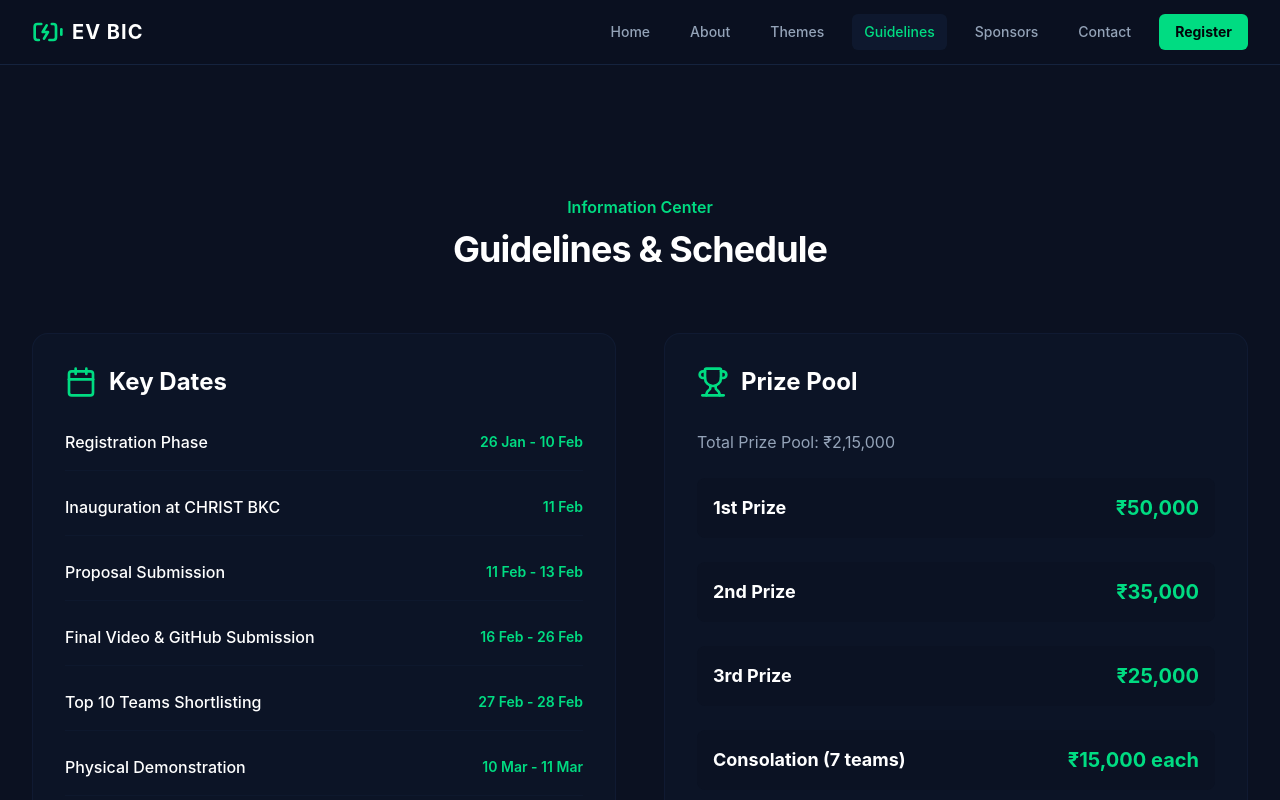
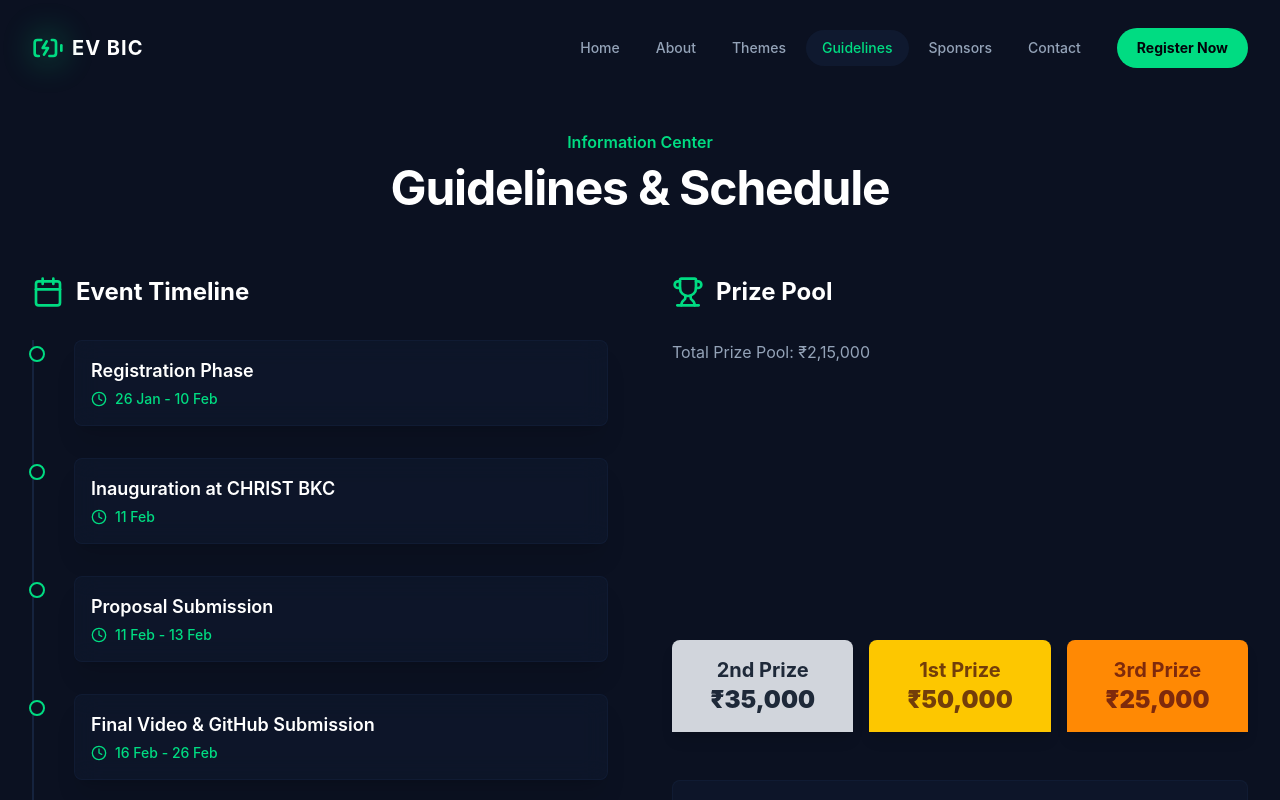
Before and after one commit to AdharshJolly/EV-BIC, a React (Vite) app: page /guidelines in a window 1280 px wide. Shown: the top 800 px of the page. Built offline with nearby package versions, Linux system fonts and the light colour scheme.

Commit message:
feat: Enhance UI with animations, glassmorphism, and improved layout

```diff
--- a/package.json
+++ b/package.json
@@ -12,11 +12,14 @@
   "dependencies": {
     "@tailwindcss/postcss": "^4.1.18",
     "autoprefixer": "^10.4.23",
+    "clsx": "^2.1.1",
+    "framer-motion": "^12.26.1",
     "lucide-react": "^0.562.0",
     "postcss": "^8.5.6",
     "react": "^19.2.0",
     "react-dom": "^19.2.0",
     "react-router-dom": "^7.12.0",
+    "tailwind-merge": "^3.4.0",
     "tailwindcss": "^4.1.18"
   },
   "devDependencies": {
--- a/src/components/Navbar.tsx
+++ b/src/components/Navbar.tsx
@@ -1,10 +1,21 @@
-import { useState } from 'react';
+import { useState, useEffect } from 'react';
 import { Link, useLocation } from 'react-router-dom';
 import { Menu, X, BatteryCharging } from 'lucide-react';
+import { motion, AnimatePresence } from 'framer-motion';
+import { cn } from '../lib/utils';
 
 const Navbar = () => {
   const [isOpen, setIsOpen] = useState(false);
+  const [scrolled, setScrolled] = useState(false);
   const location = useLocation();
+
+  useEffect(() => {
+    const handleScroll = () => {
+      setScrolled(window.scrollY > 20);
+    };
+    window.addEventListener('scroll', handleScroll);
+    return () => window.removeEventListener('scroll', handleScroll);
+  }, []);
 
   const navItems = [
     { name: 'Home', path: '/' },
@@ -16,42 +27,60 @@ const Navbar = () => {
   ];
 
   return (
-    <nav className="bg-brand-primary/90 backdrop-blur-md border-b border-brand-secondary sticky top-0 z-50">
+    <nav
+      className={cn(
+        "fixed top-0 w-full z-50 transition-all duration-300",
+        scrolled
+          ? "bg-brand-primary/80 backdrop-blur-lg border-b border-brand-secondary/50 py-2"
+          : "bg-transparent py-4"
+      )}
+    >
       <div className="max-w-7xl mx-auto px-4 sm:px-6 lg:px-8">
         <div className="flex items-center justify-between h-16">
           <div className="flex items-center">
-            <Link to="/" className="flex items-center space-x-2">
-              <BatteryCharging className="h-8 w-8 text-brand-accent" />
-              <span className="text-xl font-bold text-white tracking-wider">EV BIC</span>
+            <Link to="/" className="flex items-center space-x-2 group">
+              <div className="relative">
+                <div className="absolute inset-0 bg-brand-accent blur-lg opacity-20 group-hover:opacity-40 transition-opacity"></div>
+                <BatteryCharging className="h-8 w-8 text-brand-accent relative z-10" />
+              </div>
+              <span className="text-xl font-bold text-white tracking-wider group-hover:text-brand-accent transition-colors">EV BIC</span>
             </Link>
           </div>
           <div className="hidden md:block">
-            <div className="ml-10 flex items-baseline space-x-4">
+            <div className="ml-10 flex items-center space-x-1">
               {navItems.map((item) => (
                 <Link
                   key={item.name}
                   to={item.path}
-                  className={`px-3 py-2 rounded-md text-sm font-medium transition-colors duration-200 ${
+                  className={cn(
+                    "px-4 py-2 rounded-full text-sm font-medium transition-all duration-200 relative",
                     location.pathname === item.path
-                      ? 'text-brand-accent bg-brand-secondary/50'
-                      : 'text-brand-muted hover:text-white hover:bg-brand-secondary/30'
-                  }`}
+                      ? "text-brand-accent"
+                      : "text-brand-muted hover:text-white"
+                  )}
                 >
+                  {location.pathname === item.path && (
+                    <motion.div
+                      layoutId="navbar-indicator"
+                      className="absolute inset-0 bg-brand-secondary/50 rounded-full -z-10"
+                      transition={{ type: "spring", bounce: 0.2, duration: 0.6 }}
+                    />
+                  )}
                   {item.name}
                 </Link>
               ))}
               <Link
                 to="/register"
-                className="bg-brand-accent text-brand-dark px-4 py-2 rounded-md text-sm font-bold hover:bg-brand-accent/90 transition-colors"
+                className="ml-4 bg-brand-accent text-brand-dark px-5 py-2.5 rounded-full text-sm font-bold hover:bg-white hover:shadow-[0_0_20px_-5px_rgba(0,220,130,0.5)] transition-all duration-300 transform hover:-translate-y-0.5"
               >
-                Register
+                Register Now
               </Link>
             </div>
           </div>
           <div className="-mr-2 flex md:hidden">
             <button
               onClick={() => setIsOpen(!isOpen)}
-              className="inline-flex items-center justify-center p-2 rounded-md text-brand-muted hover:text-white hover:bg-brand-secondary focus:outline-none"
+              className="inline-flex items-center justify-center p-2 rounded-md text-brand-muted hover:text-white hover:bg-brand-secondary/50 focus:outline-none"
             >
               {isOpen ? <X className="block h-6 w-6" /> : <Menu className="block h-6 w-6" />}
             </button>
@@ -60,19 +89,26 @@ const Navbar = () => {
       </div>
 
       {/* Mobile menu */}
+      <AnimatePresence>
         {isOpen && (
-        <div className="md:hidden bg-brand-primary border-b border-brand-secondary">
+          <motion.div
+            initial={{ opacity: 0, height: 0 }}
+            animate={{ opacity: 1, height: 'auto' }}
+            exit={{ opacity: 0, height: 0 }}
+            className="md:hidden bg-brand-primary/95 backdrop-blur-xl border-b border-brand-secondary overflow-hidden"
+          >
             <div className="px-2 pt-2 pb-3 space-y-1 sm:px-3">
               {navItems.map((item) => (
                 <Link
                   key={item.name}
                   to={item.path}
                   onClick={() => setIsOpen(false)}
-                className={`block px-3 py-2 rounded-md text-base font-medium ${
+                  className={cn(
+                    "block px-3 py-2 rounded-md text-base font-medium",
                     location.pathname === item.path
-                    ? 'text-brand-accent bg-brand-secondary/50'
-                    : 'text-brand-muted hover:text-white hover:bg-brand-secondary/30'
-                }`}
+                      ? "text-brand-accent bg-brand-secondary/30"
+                      : "text-brand-muted hover:text-white hover:bg-brand-secondary/20"
+                  )}
                 >
                   {item.name}
                 </Link>
@@ -80,13 +116,14 @@ const Navbar = () => {
               <Link
                 to="/register"
                 onClick={() => setIsOpen(false)}
-              className="block w-full text-center mt-4 bg-brand-accent text-brand-dark px-4 py-3 rounded-md text-base font-bold hover:bg-brand-accent/90"
+                className="block w-full text-center mt-4 bg-brand-accent text-brand-dark px-4 py-3 rounded-lg text-base font-bold hover:bg-white transition-colors"
               >
                 Register Now
               </Link>
             </div>
-        </div>
+          </motion.div>
         )}
+      </AnimatePresence>
     </nav>
   );
 };
--- a/src/index.css
+++ b/src/index.css
@@ -5,10 +5,25 @@
   --color-brand-primary: #0B1121;
   --color-brand-secondary: #15233E;
   --color-brand-accent: #00DC82;
+  --color-brand-accent-glow: rgba(0, 220, 130, 0.5);
   --color-brand-text: #E2E8F0;
   --color-brand-muted: #94A3B8;
 
-  --font-sans: Inter, system-ui, sans-serif;
+  --font-sans: 'Inter', system-ui, sans-serif;
+
+  --animate-float: float 6s ease-in-out infinite;
+  --animate-gradient: gradient 8s linear infinite;
+
+  @keyframes float {
+    0%, 100% { transform: translateY(0); }
+    50% { transform: translateY(-20px); }
+  }
+
+  @keyframes gradient {
+    0% { background-position: 0% 50%; }
+    50% { background-position: 100% 50%; }
+    100% { background-position: 0% 50%; }
+  }
 }
 
 :root {
@@ -17,4 +32,39 @@
 
 body {
   @apply bg-brand-primary text-brand-text antialiased;
+  background-image:
+    linear-gradient(to right, rgba(21, 35, 62, 0.1) 1px, transparent 1px),
+    linear-gradient(to bottom, rgba(21, 35, 62, 0.1) 1px, transparent 1px);
+  background-size: 40px 40px;
+  background-attachment: fixed;
 }
+
+/* Custom Scrollbar */
+::-webkit-scrollbar {
+  width: 10px;
+}
+
+::-webkit-scrollbar-track {
+  @apply bg-brand-primary;
+}
+
+::-webkit-scrollbar-thumb {
+  @apply bg-brand-secondary rounded-full border border-brand-primary;
+}
+
+::-webkit-scrollbar-thumb:hover {
+  @apply bg-brand-muted;
+}
+
+.glass-panel {
+  @apply bg-brand-secondary/30 backdrop-blur-md border border-brand-secondary/50 shadow-xl;
+}
+
+.neon-glow {
+  box-shadow: 0 0 20px -5px var(--color-brand-accent-glow);
+}
+
+.text-gradient {
+  @apply bg-clip-text text-transparent bg-gradient-to-r from-white via-brand-accent to-white animate-gradient;
+  background-size: 300%;
+}
--- /dev/null
+++ b/src/lib/utils.ts
@@ -0,0 +1,6 @@
+import { type ClassValue, clsx } from 'clsx';
+import { twMerge } from 'tailwind-merge';
+
+export function cn(...inputs: ClassValue[]) {
+  return twMerge(clsx(inputs));
+}
--- a/src/pages/Guidelines.tsx
+++ b/src/pages/Guidelines.tsx
@@ -1,69 +1,108 @@
-import { Calendar, Trophy } from 'lucide-react';
+import { Calendar, Trophy, Clock, CheckCircle2 } from 'lucide-react';
+import { motion } from 'framer-motion';
 
 const Guidelines = () => {
   const dates = [
-    { event: 'Registration Phase', date: '26 Jan - 10 Feb' },
-    { event: 'Inauguration at CHRIST BKC', date: '11 Feb' },
-    { event: 'Proposal Submission', date: '11 Feb - 13 Feb' },
-    { event: 'Final Video & GitHub Submission', date: '16 Feb - 26 Feb' },
-    { event: 'Top 10 Teams Shortlisting', date: '27 Feb - 28 Feb' },
-    { event: 'Physical Demonstration', date: '10 Mar - 11 Mar' },
-    { event: 'Valedictory', date: '12 Mar' },
+    { event: 'Registration Phase', date: '26 Jan - 10 Feb', status: 'upcoming' },
+    { event: 'Inauguration at CHRIST BKC', date: '11 Feb', status: 'future' },
+    { event: 'Proposal Submission', date: '11 Feb - 13 Feb', status: 'future' },
+    { event: 'Final Video & GitHub Submission', date: '16 Feb - 26 Feb', status: 'future' },
+    { event: 'Top 10 Teams Shortlisting', date: '27 Feb - 28 Feb', status: 'future' },
+    { event: 'Physical Demonstration', date: '10 Mar - 11 Mar', status: 'future' },
+    { event: 'Valedictory', date: '12 Mar', status: 'future' },
   ];
 
   const prizes = [
-    { place: '1st Prize', amount: '₹50,000' },
-    { place: '2nd Prize', amount: '₹35,000' },
-    { place: '3rd Prize', amount: '₹25,000' },
-    { place: 'Consolation (7 teams)', amount: '₹15,000 each' },
+    { place: '2nd Prize', amount: '₹35,000', color: 'bg-gray-300', text: 'text-gray-800', height: 'h-48' },
+    { place: '1st Prize', amount: '₹50,000', color: 'bg-yellow-400', text: 'text-yellow-900', height: 'h-64' },
+    { place: '3rd Prize', amount: '₹25,000', color: 'bg-orange-400', text: 'text-orange-900', height: 'h-40' },
   ];
 
   return (
-    <div className="bg-brand-primary py-24 sm:py-32">
+    <div className="min-h-screen py-24 sm:py-32 relative">
       <div className="mx-auto max-w-7xl px-6 lg:px-8">
         <div className="mx-auto max-w-2xl lg:text-center mb-16">
-          <h2 className="text-base font-semibold leading-7 text-brand-accent">Information Center</h2>
-          <p className="mt-2 text-3xl font-bold tracking-tight text-white sm:text-4xl">
+          <motion.h2
+            initial={{ opacity: 0 }} animate={{ opacity: 1 }}
+            className="text-base font-semibold leading-7 text-brand-accent"
+          >
+            Information Center
+          </motion.h2>
+          <motion.p
+            initial={{ opacity: 0, y: 10 }} animate={{ opacity: 1, y: 0 }} transition={{ delay: 0.1 }}
+            className="mt-2 text-4xl font-bold tracking-tight text-white sm:text-5xl"
+          >
             Guidelines & Schedule
-          </p>
+          </motion.p>
         </div>
 
-        <div className="grid grid-cols-1 gap-12 lg:grid-cols-2">
-          {/* Key Dates */}
-          <div className="bg-brand-secondary/20 rounded-2xl p-8 border border-brand-secondary/50">
+        <div className="grid grid-cols-1 lg:grid-cols-2 gap-16">
+          {/* Key Dates - Vertical Timeline */}
+          <div className="relative">
              <div className="flex items-center gap-x-3 mb-8">
                <Calendar className="h-8 w-8 text-brand-accent" />
-               <h3 className="text-2xl font-bold text-white">Key Dates</h3>
+               <h3 className="text-2xl font-bold text-white">Event Timeline</h3>
              </div>
-             <div className="space-y-6">
+
+             <div className="space-y-0 relative pl-4 border-l-2 border-brand-secondary">
                 {dates.map((item, index) => (
-                  <div key={index} className="flex flex-col sm:flex-row sm:items-center sm:justify-between border-b border-brand-secondary/30 pb-4 last:border-0 last:pb-0">
-                    <span className="text-base font-medium text-white">{item.event}</span>
-                    <span className="text-sm font-semibold text-brand-accent mt-1 sm:mt-0">{item.date}</span>
-                  </div>
+                  <motion.div
+                    key={index}
+                    initial={{ opacity: 0, x: -20 }}
+                    animate={{ opacity: 1, x: 0 }}
+                    transition={{ delay: index * 0.1 }}
+                    className="mb-8 relative pl-6 last:mb-0"
+                  >
+                    <div className="absolute -left-[21px] top-1.5 h-4 w-4 rounded-full bg-brand-primary border-2 border-brand-accent"></div>
+                    <div className="glass-panel p-4 rounded-lg hover:bg-brand-secondary/40 transition-colors">
+                        <h4 className="text-lg font-semibold text-white">{item.event}</h4>
+                        <div className="flex items-center gap-2 mt-1 text-brand-accent">
+                            <Clock className="w-4 h-4" />
+                            <span className="text-sm font-medium">{item.date}</span>
+                        </div>
+                    </div>
+                  </motion.div>
                 ))}
              </div>
           </div>
 
           {/* Prize Pool */}
-          <div className="bg-brand-secondary/20 rounded-2xl p-8 border border-brand-secondary/50">
+          <div>
              <div className="flex items-center gap-x-3 mb-8">
                <Trophy className="h-8 w-8 text-brand-accent" />
                <h3 className="text-2xl font-bold text-white">Prize Pool</h3>
              </div>
-             <p className="text-brand-muted mb-6">Total Prize Pool: ₹2,15,000</p>
-             <div className="space-y-6">
-                {prizes.map((item, index) => (
-                  <div key={index} className="flex items-center justify-between bg-brand-primary/50 p-4 rounded-lg">
-                    <span className="text-lg font-bold text-white">{item.place}</span>
-                    <span className="text-xl font-bold text-brand-accent">{item.amount}</span>
-                  </div>
+             <p className="text-brand-muted mb-12">Total Prize Pool: ₹2,15,000</p>
+
+             <div className="flex items-end justify-center gap-4 h-80 mb-12">
+                {prizes.map((prize, index) => (
+                    <motion.div
+                        key={index}
+                        initial={{ height: 0, opacity: 0 }}
+                        animate={{ height: 'auto', opacity: 1 }}
+                        transition={{ duration: 0.6, delay: 0.2 + (index * 0.1) }}
+                        className={`flex flex-col items-center justify-end w-1/3 rounded-t-lg ${prize.color} ${prize.text} p-4 shadow-lg`}
+                        style={{ height: index === 1 ? '16rem' : index === 0 ? '12rem' : '10rem' }}
+                    >
+                        <span className="text-xl font-bold">{prize.place}</span>
+                        <span className="text-2xl font-black">{prize.amount}</span>
+                    </motion.div>
                 ))}
              </div>
-             <div className="mt-8 p-4 bg-brand-accent/10 border border-brand-accent/20 rounded-lg">
-               <p className="text-sm text-brand-muted">
-                 Top 15 qualifying teams will receive the <strong>VSD Squadron Ultra Development Board</strong>, and all other physical components required will be reimbursed.
-               </p>
+
+             <div className="space-y-4">
+                 <div className="flex items-center justify-between bg-brand-secondary/30 p-4 rounded-lg border border-brand-secondary/50">
+                    <span className="text-white font-medium">Consolation (7 teams)</span>
+                    <span className="text-brand-accent font-bold">₹15,000 each</span>
+                 </div>
+                 <div className="p-6 bg-gradient-to-r from-brand-accent/10 to-transparent border border-brand-accent/20 rounded-lg">
+                   <div className="flex items-start gap-3">
+                       <CheckCircle2 className="w-6 h-6 text-brand-accent flex-shrink-0 mt-0.5" />
+                       <p className="text-sm text-brand-muted">
+                         Top 15 qualifying teams will receive the <strong>VSD Squadron Ultra Development Board</strong>, and all other physical components required will be reimbursed.
+                       </p>
+                   </div>
+                 </div>
              </div>
           </div>
         </div>
--- a/src/pages/Themes.tsx
+++ b/src/pages/Themes.tsx
@@ -1,4 +1,5 @@
-import { Activity, Thermometer, BarChart3 } from 'lucide-react';
+import { Activity, Thermometer, BarChart3, ArrowRight } from 'lucide-react';
+import { motion } from 'framer-motion';
 
 const Themes = () => {
   const themes = [
@@ -6,6 +7,9 @@ const Themes = () => {
       id: 1,
       title: 'Predictive Battery Health Analytics',
       icon: Activity,
+      color: 'text-brand-accent',
+      bg: 'bg-brand-accent/10',
+      border: 'group-hover:border-brand-accent',
       problem: 'Design a cloud-based system that collects real-time data on EV battery parameters and applies predictive algorithms to forecast battery degradation and remaining useful life.',
       approach: [
         'Real-time data collection pipeline',
@@ -18,6 +22,9 @@ const Themes = () => {
       id: 2,
       title: 'Intelligent Thermal Anomaly Detection',
       icon: Thermometer,
+      color: 'text-red-400',
+      bg: 'bg-red-500/10',
+      border: 'group-hover:border-red-500',
       problem: 'Develop a monitoring solution that detects and analyzes abnormal thermal patterns in EV batteries using IoT sensors to identify hotspots and predict thermal runaway.',
       approach: [
         'Thermal pattern monitoring',
@@ -30,6 +37,9 @@ const Themes = () => {
       id: 3,
       title: 'Fleet-Level Battery Performance Dashboard',
       icon: BarChart3,
+      color: 'text-blue-400',
+      bg: 'bg-blue-500/10',
+      border: 'group-hover:border-blue-500',
       problem: 'Create a centralized dashboard for fleet operators that aggregates battery performance data from multiple EVs, providing insights into energy usage and health.',
       approach: [
         'Multi-vehicle data aggregation',
@@ -41,43 +51,68 @@ const Themes = () => {
   ];
 
   return (
-    <div className="bg-brand-primary py-24 sm:py-32">
-      <div className="mx-auto max-w-7xl px-6 lg:px-8">
+    <div className="min-h-screen py-24 sm:py-32 relative overflow-hidden">
+      {/* Background blobs */}
+      <div className="absolute top-20 left-10 w-72 h-72 bg-brand-accent/5 rounded-full blur-3xl pointer-events-none"></div>
+      <div className="absolute bottom-20 right-10 w-72 h-72 bg-blue-500/5 rounded-full blur-3xl pointer-events-none"></div>
+
+      <div className="mx-auto max-w-7xl px-6 lg:px-8 relative z-10">
         <div className="mx-auto max-w-2xl lg:text-center">
-          <h2 className="text-base font-semibold leading-7 text-brand-accent">Hackathon Tracks</h2>
-          <p className="mt-2 text-3xl font-bold tracking-tight text-white sm:text-4xl">
+          <motion.div
+            initial={{ opacity: 0, y: 20 }}
+            animate={{ opacity: 1, y: 0 }}
+            transition={{ duration: 0.5 }}
+          >
+            <h2 className="text-base font-semibold leading-7 text-brand-accent uppercase tracking-widest">Hackathon Tracks</h2>
+            <p className="mt-2 text-4xl font-bold tracking-tight text-white sm:text-5xl">
               Choose Your Challenge
             </p>
             <p className="mt-6 text-lg leading-8 text-brand-muted">
               Participants can select from three key themes focusing on health, safety, and fleet management.
             </p>
+          </motion.div>
         </div>
+
         <div className="mx-auto mt-16 max-w-2xl sm:mt-20 lg:mt-24 lg:max-w-none">
           <div className="grid grid-cols-1 gap-x-8 gap-y-16 lg:grid-cols-3">
-            {themes.map((theme) => (
-              <div key={theme.id} className="flex flex-col bg-brand-secondary/20 rounded-2xl p-8 border border-brand-secondary/50 hover:border-brand-accent/50 transition-colors">
+            {themes.map((theme, index) => (
+              <motion.div
+                key={theme.id}
+                initial={{ opacity: 0, y: 30 }}
+                animate={{ opacity: 1, y: 0 }}
+                transition={{ duration: 0.5, delay: index * 0.1 }}
+                whileHover={{ y: -10 }}
+                className={`group flex flex-col glass-panel rounded-2xl p-8 border border-brand-secondary/50 transition-all duration-300 ${theme.border}`}
+              >
                 <div className="flex items-center gap-x-3 mb-6">
-                  <div className="h-10 w-10 flex items-center justify-center rounded-lg bg-brand-accent">
-                    <theme.icon className="h-6 w-6 text-brand-dark" aria-hidden="true" />
+                  <div className={`h-12 w-12 flex items-center justify-center rounded-lg ${theme.bg}`}>
+                    <theme.icon className={`h-6 w-6 ${theme.color}`} aria-hidden="true" />
                   </div>
-                  <h3 className="text-xl font-semibold leading-7 text-white">
+                  <h3 className="text-xl font-bold leading-7 text-white group-hover:text-transparent group-hover:bg-clip-text group-hover:bg-gradient-to-r group-hover:from-white group-hover:to-brand-muted transition-colors">
                     {theme.title}
                   </h3>
                 </div>
                 <div className="flex flex-col flex-1">
-                  <h4 className="text-sm font-semibold text-brand-accent uppercase tracking-wide mb-2">Problem Statement</h4>
-                  <p className="flex-auto text-base leading-7 text-brand-muted mb-6">
+                  <div className="mb-6 p-4 rounded-lg bg-brand-primary/40 border border-brand-secondary/30">
+                    <h4 className="text-xs font-bold text-brand-muted uppercase tracking-wide mb-2">Problem Statement</h4>
+                    <p className="flex-auto text-sm leading-6 text-brand-text">
                         {theme.problem}
                     </p>
+                  </div>
 
-                  <h4 className="text-sm font-semibold text-brand-accent uppercase tracking-wide mb-2">Implementation</h4>
-                  <ul className="list-disc pl-5 space-y-1 text-sm text-brand-muted">
-                    {theme.approach.map((item, index) => (
-                      <li key={index}>{item}</li>
+                  <h4 className="text-xs font-bold text-brand-accent uppercase tracking-wide mb-3 flex items-center gap-2">
+                    Implementation Approach <ArrowRight className="w-3 h-3" />
+                  </h4>
+                  <ul className="space-y-2">
+                    {theme.approach.map((item, idx) => (
+                      <li key={idx} className="flex items-start gap-2 text-sm text-brand-muted group-hover:text-brand-text transition-colors">
+                        <span className={`mt-1.5 h-1.5 w-1.5 rounded-full ${theme.bg.replace('/10', '')} flex-shrink-0`}></span>
+                        {item}
+                      </li>
                     ))}
                   </ul>
                 </div>
-              </div>
+              </motion.div>
             ))}
           </div>
         </div>
```
Also changed, not shown: src/pages/Home.tsx (+78 -38 lines), 1 other file (tests, documents, lock files or other folders). Lines whose indentation alone changed are shown as unchanged.
